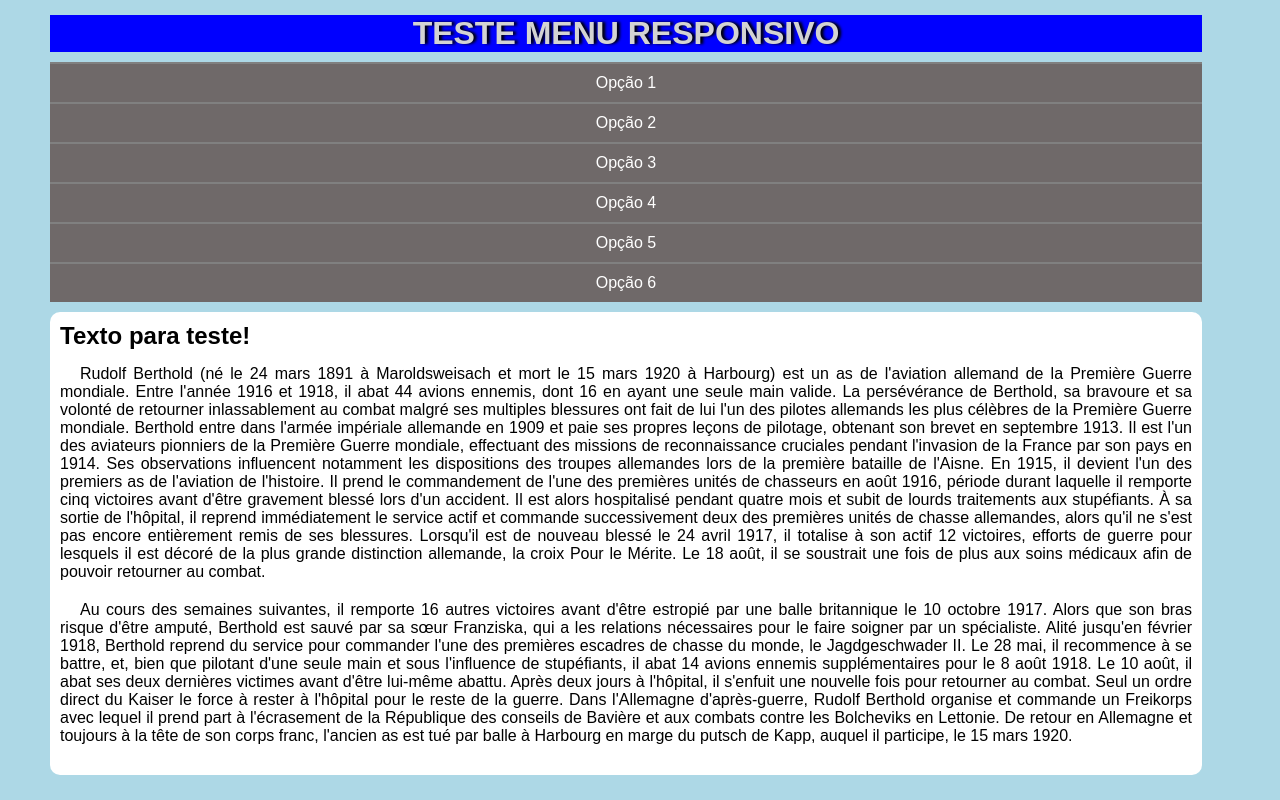
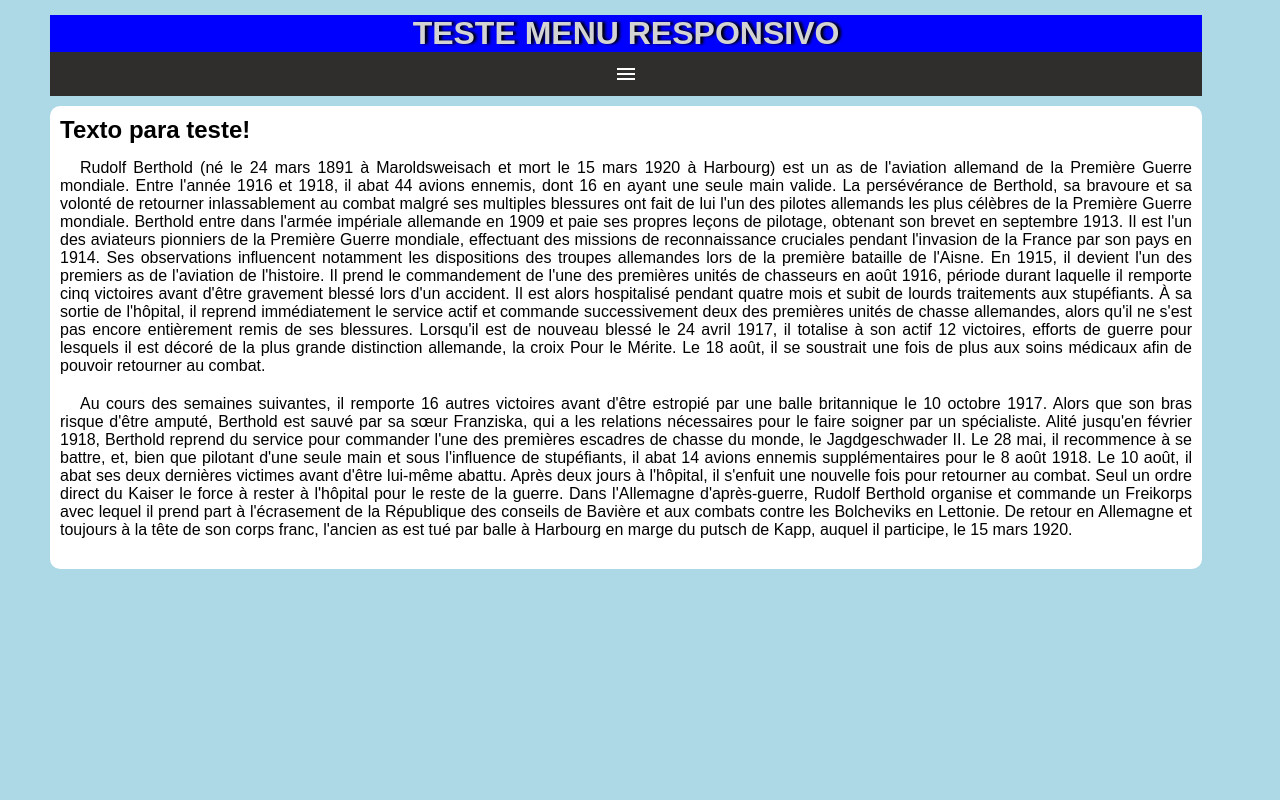
Before and after one commit to nelsonandrade/testes_Media_Query, a plain HTML site: page mq005/index.html in a window 1280 px wide. Drawn offline with Linux system fonts and the light colour scheme.

Commit message:
update do Menu 1.0

```diff
--- a/mq005/estilos/style.css
+++ b/mq005/estilos/style.css
@@ -18,7 +18,7 @@ h1{
 }
 menu{
     margin-top: 10px;
-    display: block;
+    display: none;
 }
 menu > ul{
     list-style-type: none;
@@ -58,3 +58,15 @@ article > p{
     margin-bottom: 20px;
     text-indent: 20px;
 }
+#burger{
+    background-color: rgb(48, 45, 45);
+    color: white;
+    display: block;
+    text-align: center;
+    padding: 10px;
+    cursor: pointer;
+}
+#burger:hover {
+    background-color: white;
+    color: black;
+}
--- a/mq005/index.html
+++ b/mq005/index.html
@@ -4,13 +4,15 @@
     <meta charset="UTF-8">
     <meta http-equiv="X-UA-Compatible" content="IE=edge">
     <meta name="viewport" content="width=device-width, initial-scale=1.0">
+    <link href="https://fonts.googleapis.com/icon?family=Material+Icons" rel="stylesheet">
     <link rel="stylesheet" href="estilos/style.css">
     <title>Media Query</title>
 </head>
 <body>
     <header>
         <h1>Teste Menu Responsivo</h1>
-        <menu>
+        <span id="burger" class="material-icons" onclick="clickMenu()">menu</span>
+        <menu id="itens">
             <ul>
                 <li><a href="http://">Opção 1 </a></li>
                 <li><a href="http://">Opção 2</a></li>
@@ -32,6 +34,16 @@
                     Dans l'Allemagne d'après-guerre, Rudolf Berthold organise et commande un Freikorps avec lequel il prend part à l'écrasement de la République des conseils de Bavière et aux combats contre les Bolcheviks en Lettonie. De retour en Allemagne et toujours à la tête de son corps franc, l'ancien as est tué par balle à Harbourg en marge du putsch de Kapp, auquel il participe, le 15 mars 1920.</p>
             </article>
         </main>
+        <script>
+            function clickMenu() {
+                    if(itens.style.display =='block') {
+                        itens.style.display ='none'
+                    } else {
+                        itens.style.display ='block'
+                    }
+
+            }
+        </script>
     </header>
 </body>
 </html>
```
